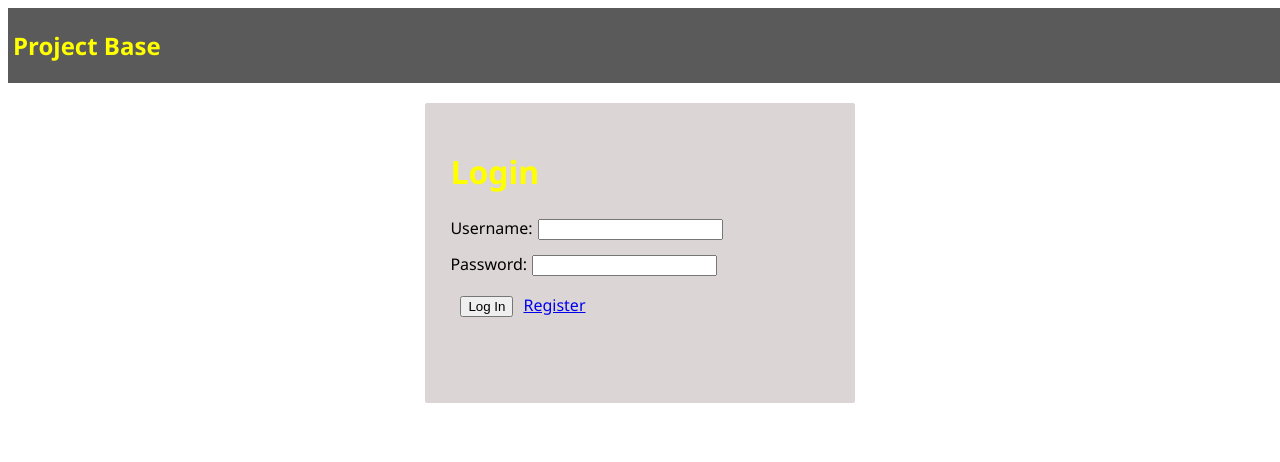
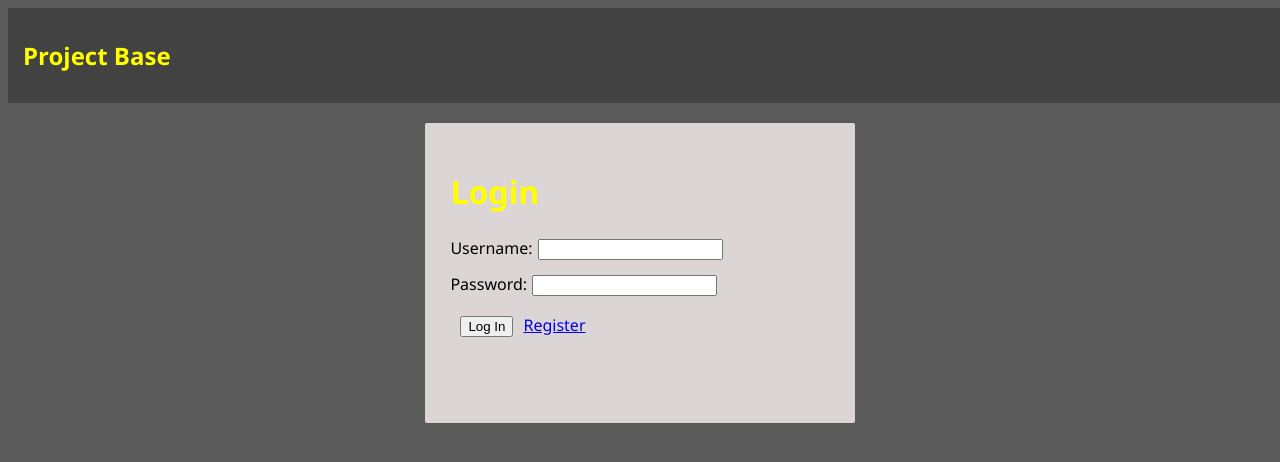
Before and after one commit to SamTrapskin/Solo, a React (Create React App) app: page /home in a window 1280 px wide. Shown: the top 462 px of the page. Built offline with nearby package versions, Linux system fonts and the light colour scheme.

Commit message:
some color

```diff
--- a/src/styles/main.css
+++ b/src/styles/main.css
@@ -1,3 +1,9 @@
+html {
+
+      background-color: #5A5A5A;
+
+}
+
 body {
     font-family: 'Segoe UI', Tahoma, Geneva, Verdana, sans-serif
 
@@ -9,8 +15,8 @@ body {
 }
 
 .instructions {
-    background-color: #5A5A5A;
-    padding: 5px;
+    background-color: #424242;
+    padding: 15px;
     color: #ece7e7;
     width: 100%;
 }
```
